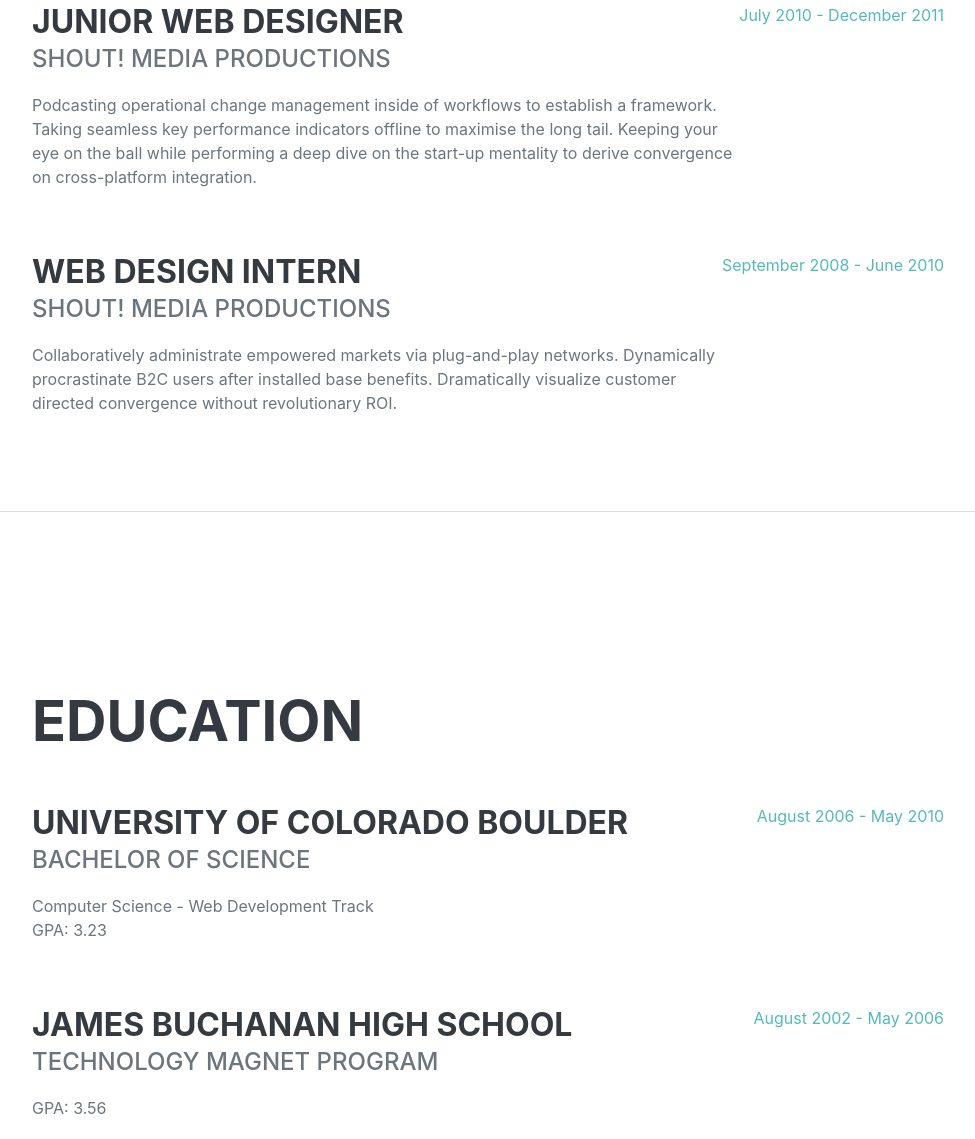
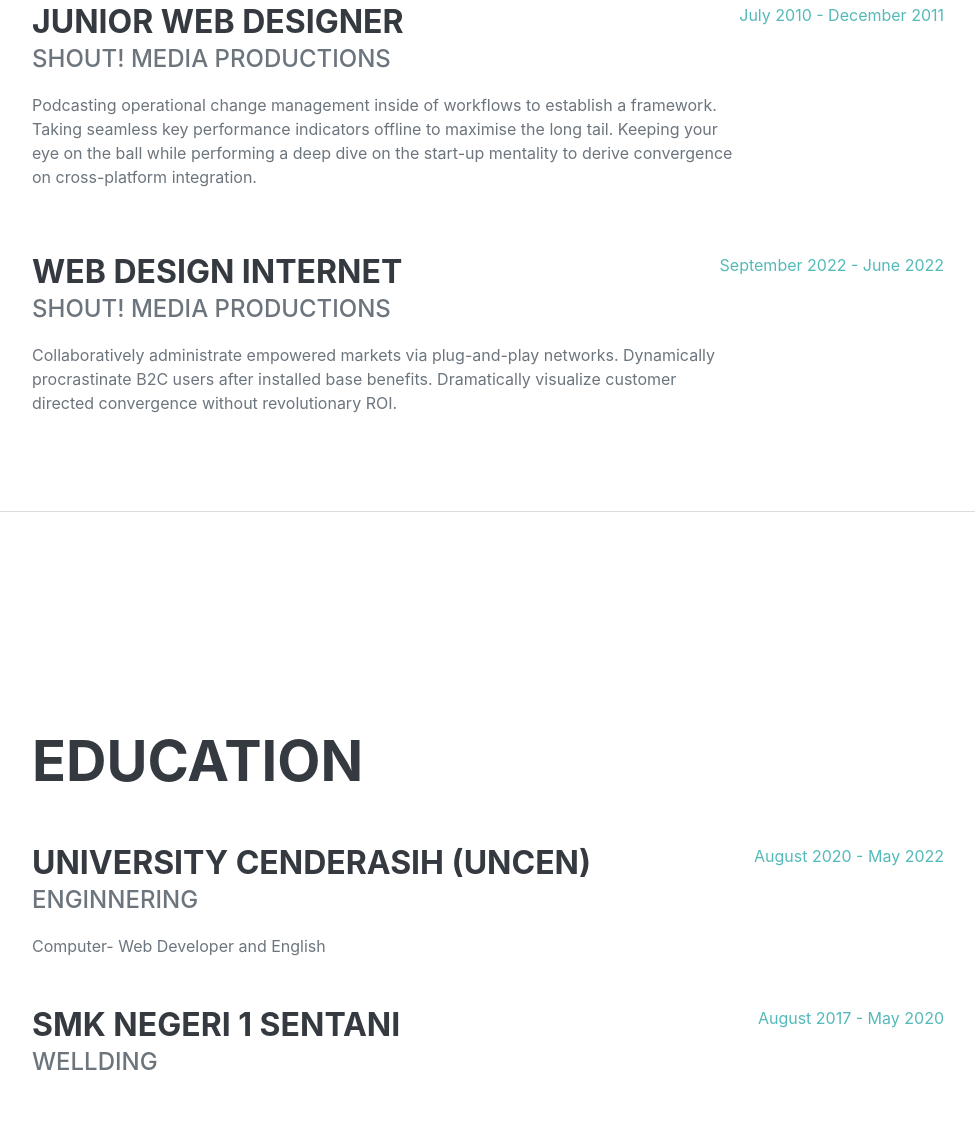
Before and after one commit to dimasyalak/sacode-web-dev-day-11, a plain HTML site: page index.html in a window 1280 px wide. Shown: the part 1456-2595 px from the top of the page, without its empty margins (288-1263 px from the left). Drawn offline with Linux system fonts and the light colour scheme; a web font is replaced by a local one.

Commit message:
Poster baru

```diff
--- a/index.html
+++ b/index.html
@@ -52,15 +52,15 @@
             <!-- About-->
             <section class="resume-section" id="about">
                 <div class="resume-section-content">
-                    <h1 class="mb-0">
-                        Gibeon
+                    <h1 class="mb-0" >
+                        <span class="text-warning">Gibeon</span>
                         <span class="text-primary">Yalak</span>
                     </h1>
                     <div class="subheading mb-5">
                         Perumnas 3 Waena
                         <a href="mailto:name@email.com">yalakdimas@gmail.com</a>
                     </div>
-                    <p class="lead mb-5">I am a biginner Developer of Sacode and i'm student of University of Uncen major Enginer.</p>
+                    <p class="lead mb-5">I am a biginner of Developer in Sacode and I'm student of University of Uncen.</p>
                     <div class="social-icons">
                         <a class="social-icon" href="https://github.com/dimasyalak" ><i class="fab fa-github"></i></a>
                         <a class="social-icon" href="#!"><i class="fab fa-twitter"></i></a>
@@ -99,11 +99,11 @@
                     </div>
                     <div class="d-flex flex-column flex-md-row justify-content-between">
                         <div class="flex-grow-1">
-                            <h3 class="mb-0">Web Design Intern</h3>
+                            <h3 class="mb-0">Web Design Internet</h3>
                             <div class="subheading mb-3">Shout! Media Productions</div>
                             <p>Collaboratively administrate empowered markets via plug-and-play networks. Dynamically procrastinate B2C users after installed base benefits. Dramatically visualize customer directed convergence without revolutionary ROI.</p>
                         </div>
-                        <div class="flex-shrink-0"><span class="text-primary">September 2008 - June 2010</span></div>
+                        <div class="flex-shrink-0"><span class="text-primary">September 2022 - June 2022</span></div>
                     </div>
                 </div>
             </section>
@@ -114,20 +114,18 @@
                     <h2 class="mb-5">Education</h2>
                     <div class="d-flex flex-column flex-md-row justify-content-between mb-5">
                         <div class="flex-grow-1">
-                            <h3 class="mb-0">University of Colorado Boulder</h3>
-                            <div class="subheading mb-3">Bachelor of Science</div>
-                            <div>Computer Science - Web Development Track</div>
-                            <p>GPA: 3.23</p>
+                            <h3 class="mb-0">University Cenderasih (Uncen)</h3>
+                            <div class="subheading mb-3">Enginnering</div>
+                            <div>Computer- Web Developer and English</div>
                         </div>
-                        <div class="flex-shrink-0"><span class="text-primary">August 2006 - May 2010</span></div>
+                        <div class="flex-shrink-0"><span class="text-primary">August 2020 - May 2022</span></div>
                     </div>
                     <div class="d-flex flex-column flex-md-row justify-content-between">
                         <div class="flex-grow-1">
-                            <h3 class="mb-0">James Buchanan High School</h3>
-                            <div class="subheading mb-3">Technology Magnet Program</div>
-                            <p>GPA: 3.56</p>
+                            <h3 class="mb-0">SMK Negeri 1 Sentani </h3>
+                            <div class="subheading mb-3">Wellding</div>
                         </div>
-                        <div class="flex-shrink-0"><span class="text-primary">August 2002 - May 2006</span></div>
+                        <div class="flex-shrink-0"><span class="text-primary">August 2017 - May 2020 </span></div>
                     </div>
                 </div>
             </section>
@@ -138,7 +136,7 @@
                     <h2 class="mb-5">Skills</h2>
                     <div class="subheading mb-3">Programming Languages & Tools</div>
                     <ul class="list-inline dev-icons">
-                        <li class="list-inline-item"><i class="fab fa-"></i></li>
+                        <li class="list-inline-item"><i class="fab fa-facebook"></i></li>
                         <li class="list-inline-item"><i class="fa-brands fa-bootstrap"></i></li>
                         <li class="list-inline-item"><i class="fab fa-github"></i></li>
 
```
